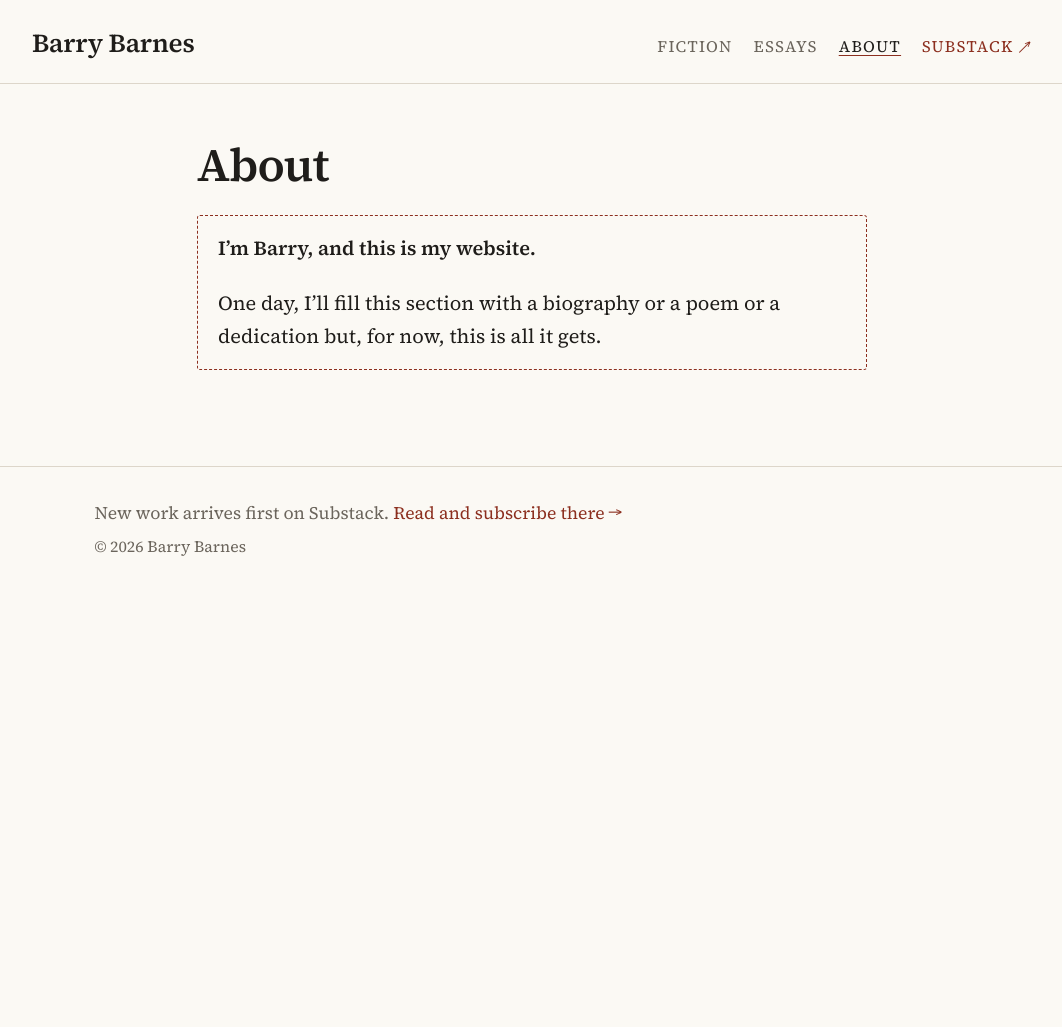
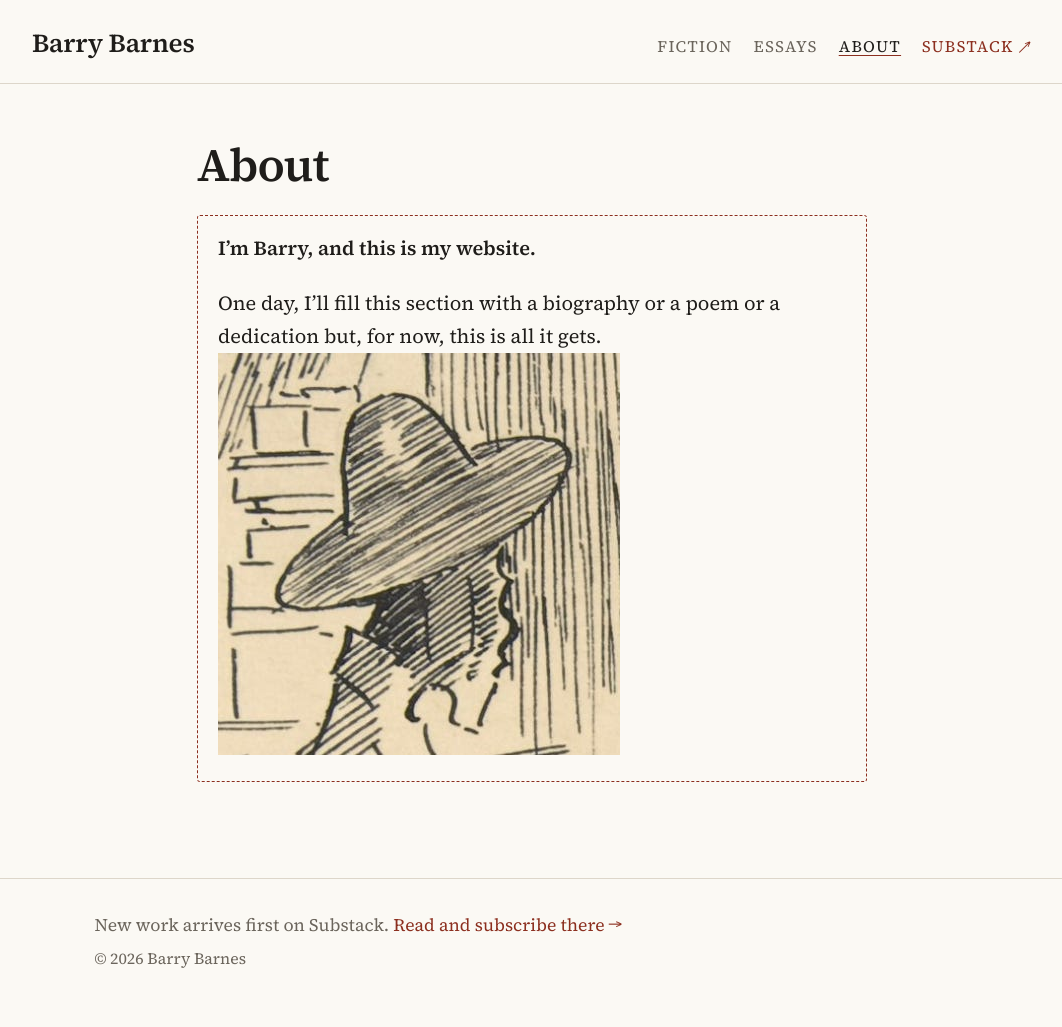
Before and after one commit to barrybarneswriting/barrybarneswriting.github.io, a Jekyll site: the page built from about.md, in a window 1280 px wide. Shown: the whole page, without its empty margins (108-1170 px from the left). Built offline with Jekyll 4.4.1, drawn with Linux system fonts in a browser that asks for light colours; before the commit the page ends 900 px from its top, so only the background shows below that.

Commit message:
Insert portrait image in about.md
Added an image to the about section of the website.

```diff
--- a/about.md
+++ b/about.md
@@ -7,3 +7,5 @@ permalink: /about/
 > **I'm Barry, and this is my website.**
 >
 > One day, I'll fill this section with a biography or a poem or a dedication but, for now, this is all it gets.
+> <img class="portrait about-portrait" src="{{ '/assets/image.jpg' | relative_url }}" alt="Pen-and-ink drawing of a figure in a wide-brimmed hat" width="402" height="402">
+>
```
